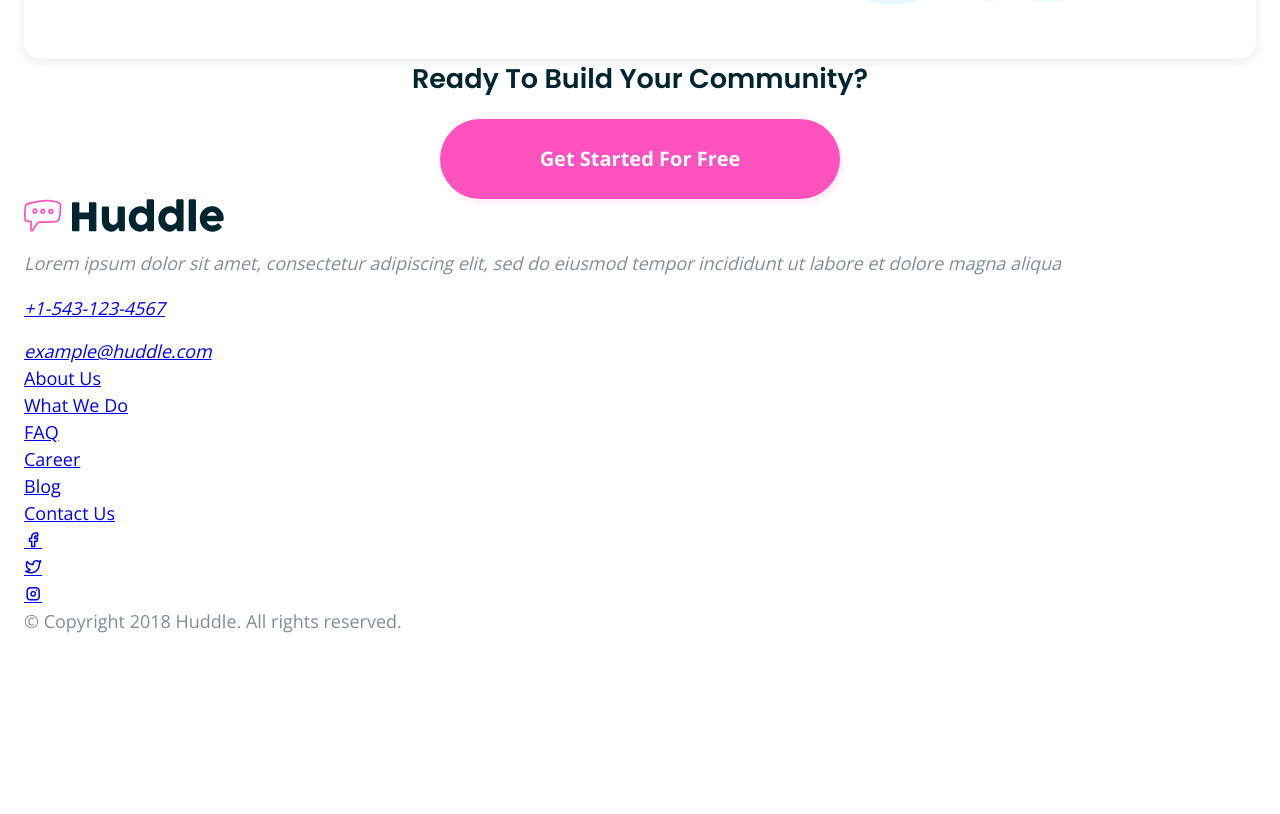
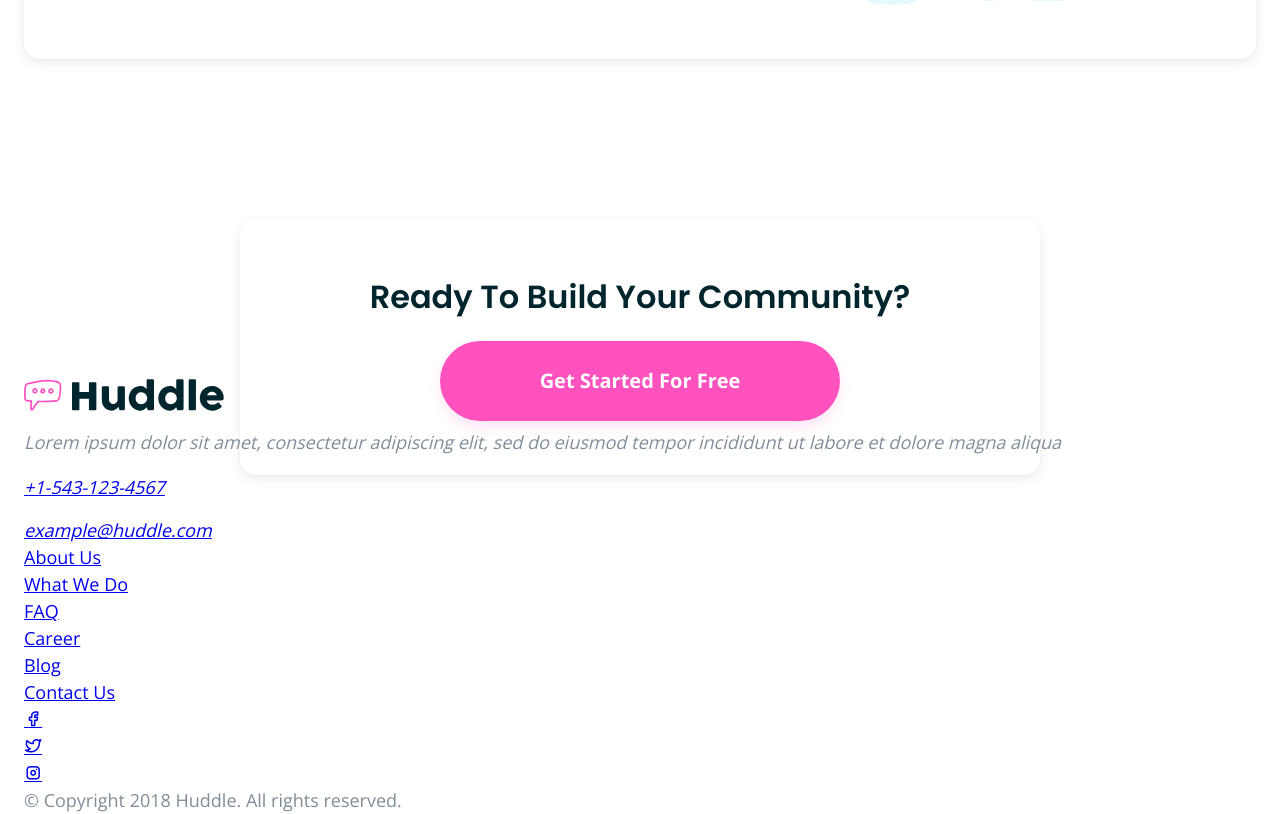
Before and after one commit to karolbanat/huddle-landing-page-with-alternating-feature-blocks, a website: page index.html in a window 1280 px wide. Shown: the part 2176-2990 px from the top of the page. Before the commit the page ends 2811 px from the top, so only its background shows below. Drawn offline with nearby package versions, Linux system fonts and the light colour scheme.

Commit message:
CTA section

```diff
--- a/index.html
+++ b/index.html
@@ -79,11 +79,9 @@
     </div>
 
     <div class="container container--small">
-      <section class="cta">
-        <div class="flow text-center">
-          <h2 class="cta__heading">Ready To Build Your Community?</h2>
-          <a href="#" class="button button--primary button--large">Get Started For Free</a>
-        </div>
+      <section class="cta | flow text-center">
+        <h2 class="cta__heading">Ready To Build Your Community?</h2>
+        <a href="#" class="button button--primary button--large">Get Started For Free</a>
       </section>
     </div>
   </main>
--- a/src/sass/base/_root.scss
+++ b/src/sass/base/_root.scss
@@ -10,6 +10,7 @@
 	}
 	// shadow
 	--shadow-primary: 0.2rem 0.3rem 0.6rem hsl(322 100% 66% / 0.16);
+	--shadow-primary-lg: 0rem 0.6rem 1.3rem hsl(322 100% 66% / 0.16);
 	--shadow-neutral: 0 0.3rem 1.1rem hsl(0 0% 0% / 0.09);
 
 	// font families
@@ -40,4 +41,7 @@
 	@each $radius, $value in variables.$border-radius {
 		--borr-#{$radius}: #{$value};
 	}
+
+	// other
+	--cta-margin-bottom: clamp(-9.6rem, 1rem - 10vw, -6.8rem);
 }
--- a/src/sass/components/_button.scss
+++ b/src/sass/components/_button.scss
@@ -43,5 +43,6 @@
 
 	&--large {
 		--fz-button: var(--fz-lg-button);
+		--shadow-button: var(--shadow-primary-lg);
 	}
 }
--- /dev/null
+++ b/src/sass/components/_cta.scss
@@ -0,0 +1,13 @@
+.cta {
+	padding-block: clamp(4rem, 1rem + 5vw, 5.4rem);
+	padding-inline: clamp(1.6rem, -2rem + 5vw, 4rem);
+	margin-top: clamp(12rem, 5rem + 15vw, 16rem);
+	margin-bottom: var(--cta-margin-bottom);
+	background-color: var(--clr-neutral-100);
+	border-radius: var(--borr-400);
+	box-shadow: var(--shadow-neutral);
+
+	&__heading {
+		font-size: var(--fz-cta-heading);
+	}
+}
--- a/src/sass/components/_index.scss
+++ b/src/sass/components/_index.scss
@@ -4,3 +4,4 @@
 @forward './button';
 @forward './features';
 @forward './feature-block';
+@forward './cta';
```
Also changed, not shown: dist/css/main.min.css.
